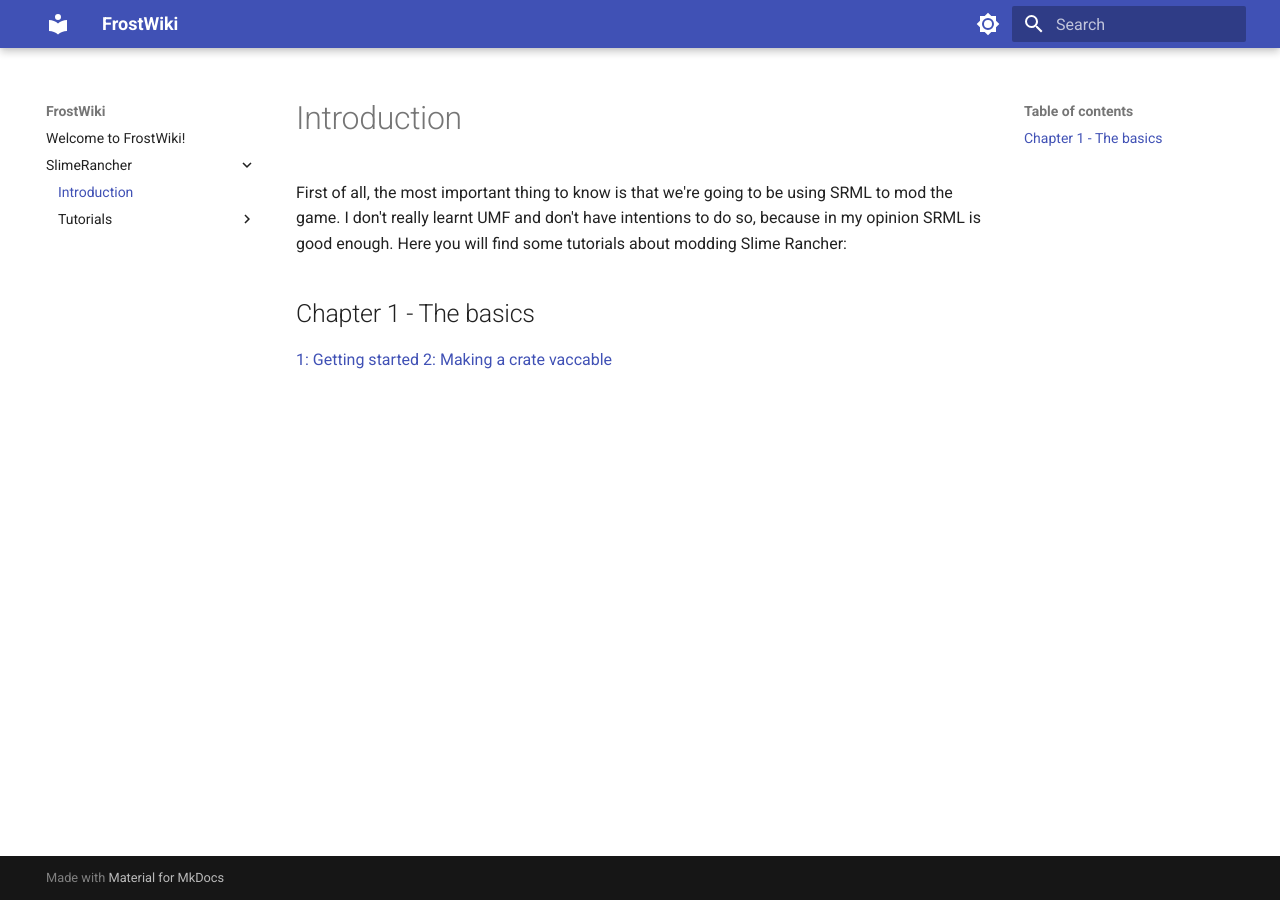
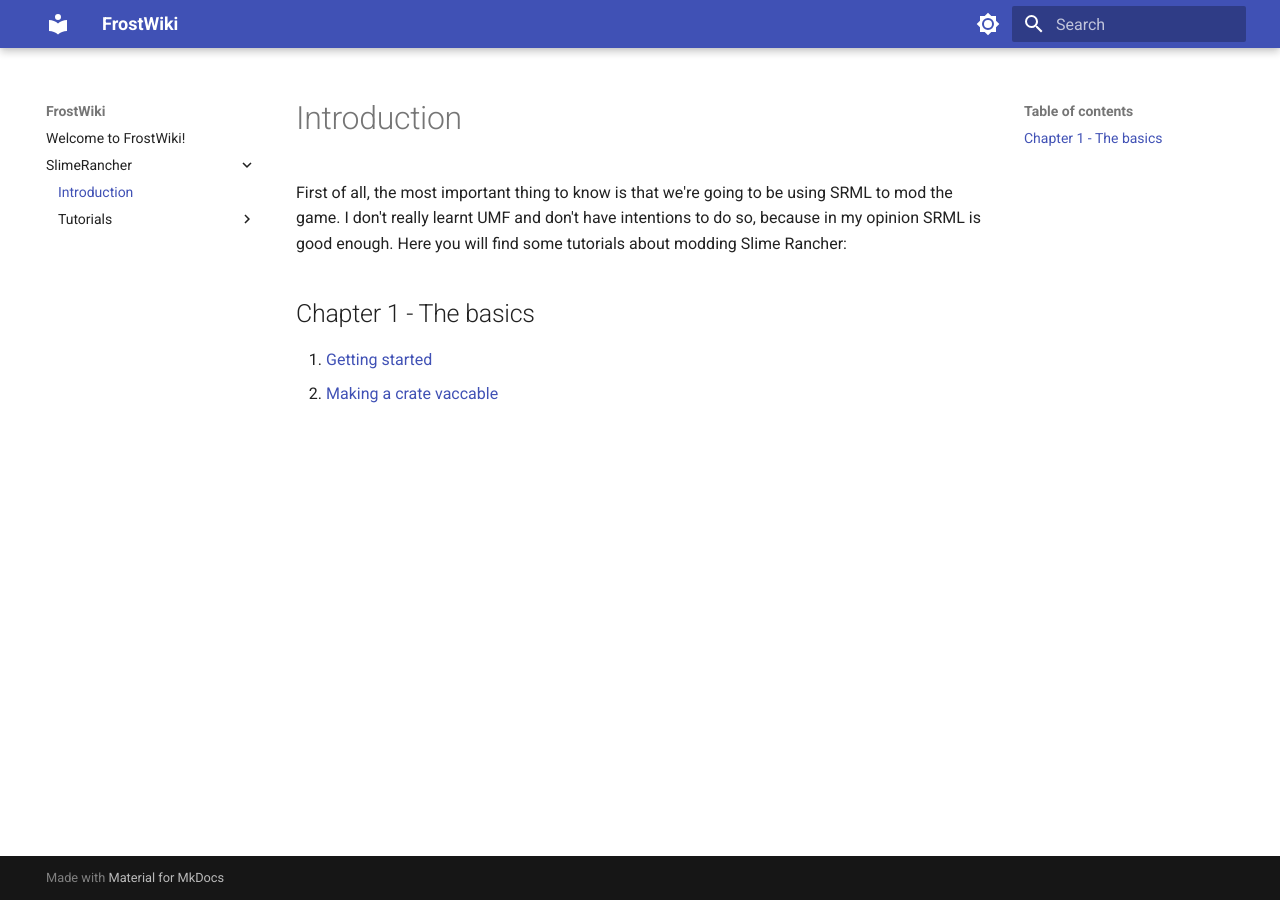
Before and after one commit to aureumapes/frostwiki, an MkDocs documentation site: the page built from docs/SlimeRancher/introduction.md, in a window 1280 px wide. Built offline with MkDocs 1.6.1 and Material for MkDocs 9.7.7, drawn with Linux system fonts in a browser that asks for light colours.

Commit message:
Changed introduction.md

```diff
--- a/docs/SlimeRancher/introduction.md
+++ b/docs/SlimeRancher/introduction.md
@@ -3,5 +3,5 @@
 First of all, the most important thing to know is that we're going to be using SRML to mod the game. I don't really learnt UMF and don't have intentions to do so, because in my opinion SRML is good enough. Here you will find some tutorials about modding Slime Rancher:
 
 ## Chapter 1 - The basics
-[1: Getting started](../tutorials/getting_started/)
-[2: Making a crate vaccable](..tutorials/cratevacc/)
+1. [Getting started](../tutorials/getting_started/)
+2. [Making a crate vaccable](..tutorials/cratevacc/)
```
